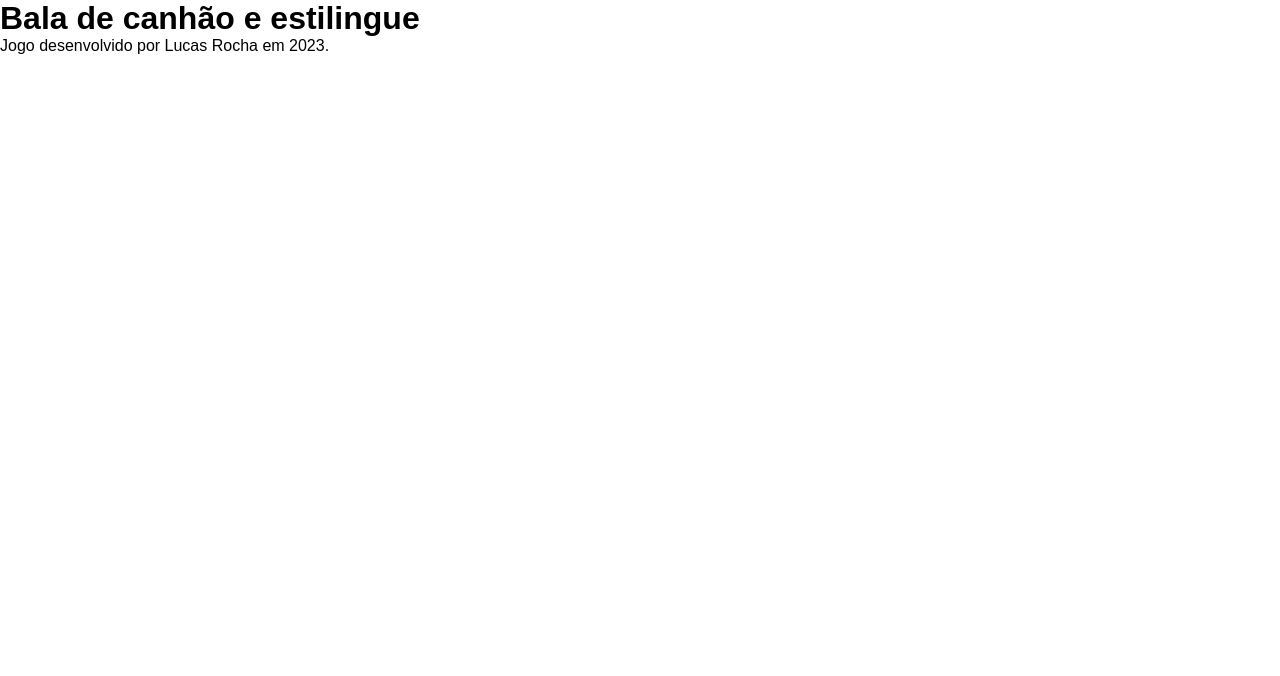
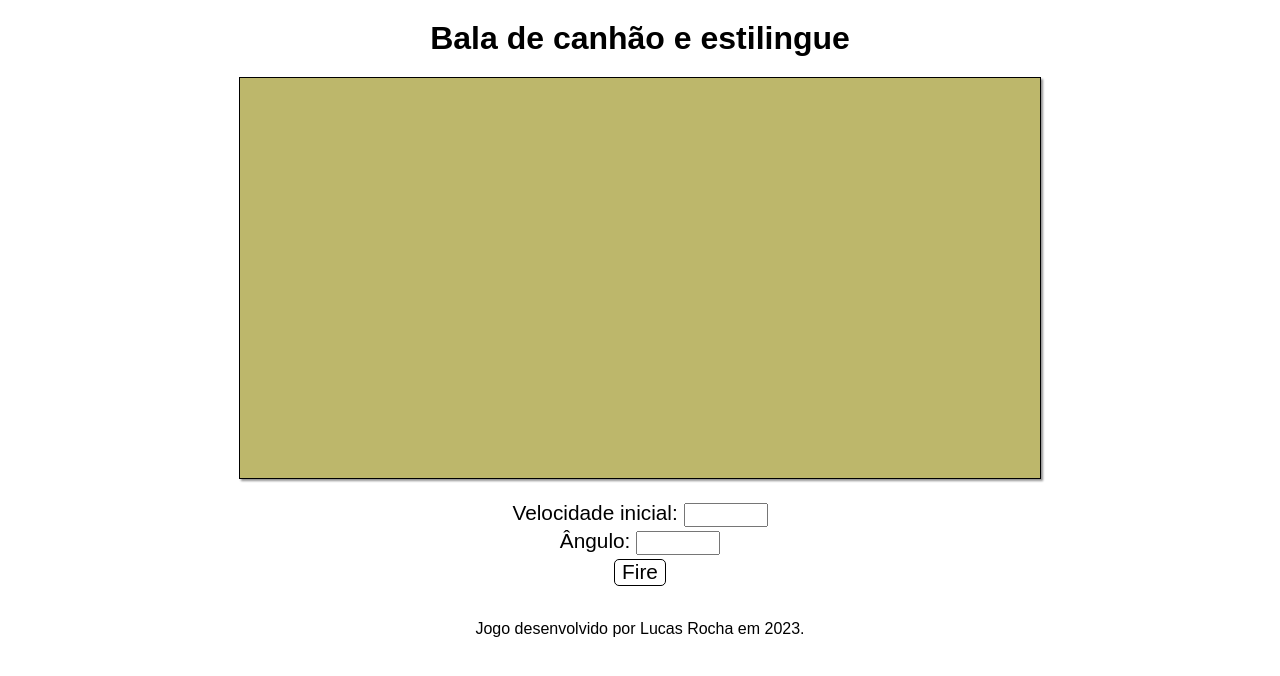
Before and after one commit to lucasb20/bala_de_canhao_e_estilingue, a plain HTML site: page index.html in a window 1280 px wide. Drawn offline with Linux system fonts and the light colour scheme.

Commit message:
Iniciação do projeto.

```diff
--- a/estilos/style.css
+++ b/estilos/style.css
@@ -5,3 +5,53 @@
     margin: 0px;
     font-family: Arial, Helvetica, sans-serif;
 }
+
+header h1{
+    text-align: center;
+    font-size: 2em;
+    padding: 20px;
+}
+
+canvas#canvas{
+    border: 1px solid black;
+    box-shadow: 2px 2px 2px rgba(0, 0, 0, 0.425);
+    width: 800px;
+    height: 400px;
+    display: block;
+    margin: auto;
+}
+
+form{
+    padding: 20px;
+    text-align: center;
+    font-size: 1.3em;
+}
+
+form div{
+    margin: 2px;
+}
+
+input{
+    width: 80px;
+    text-align: center;
+    font-size: 0.8em;
+    height: 20px;
+}
+
+#but_fire{
+    border: 1px solid black;
+    display: inline-block;
+    width: 50px;
+    height: 25px;
+    border-radius: 5px;
+    cursor: pointer;
+}
+
+#but_fire:hover{
+    background-color: lightgray;
+}
+
+footer p{
+    text-align: center;
+    padding: 10px;
+}
--- a/index.html
+++ b/index.html
@@ -13,7 +13,22 @@
     </header>
 
     <main>
-
+        <canvas id="canvas">
+            Seu navegador não suporta Canvas.
+        </canvas>
+        <form method="post">
+            <div>
+                <label for="numv">Velocidade inicial: </label>
+                <input type="number" name="numv" id="numv">
+            </div>
+            <div>
+                <label for="theta">Ângulo: </label>
+                <input type="number" name="theta" id="theta" min="0" max="90">
+            </div>
+            <div>
+                <div id="but_fire">Fire</div>
+            </div>
+        </form>
     </main>
 
     <footer>
--- a/scripts/main.js
+++ b/scripts/main.js
@@ -1 +1,29 @@
-alert('teste')
+let canvas = document.querySelector('#canvas')
+let ctx = canvas.getContext('2d')
+canvas.style.background = 'darkkhaki'
+
+let but_fire = document.querySelector('#but_fire')
+but_fire.addEventListener('click',init) //teste
+
+class ball {
+    constructor(sx, sy, rad, stylestring) {
+        this.sx = sx
+        this.sy = sy
+        this.rad = rad
+        this.draw = drawball
+        this.moveit = moveball
+        this.fillStyle = stylestring
+    }
+}
+
+function init(){
+    ctx.fillStyle = "rgb(255,0,0)"
+    ctx.save()
+    ctx.translate(50,50)
+    ctx.rotate(-Math.PI/6)
+    ctx.translate(-50,-50)
+    ctx.fillRect(50,50,50,50)
+    ctx.restore()
+    ctx.fillStyle = "rgb(0,0,255)"
+    ctx.fillRect(50,50,5,5)
+}
```
